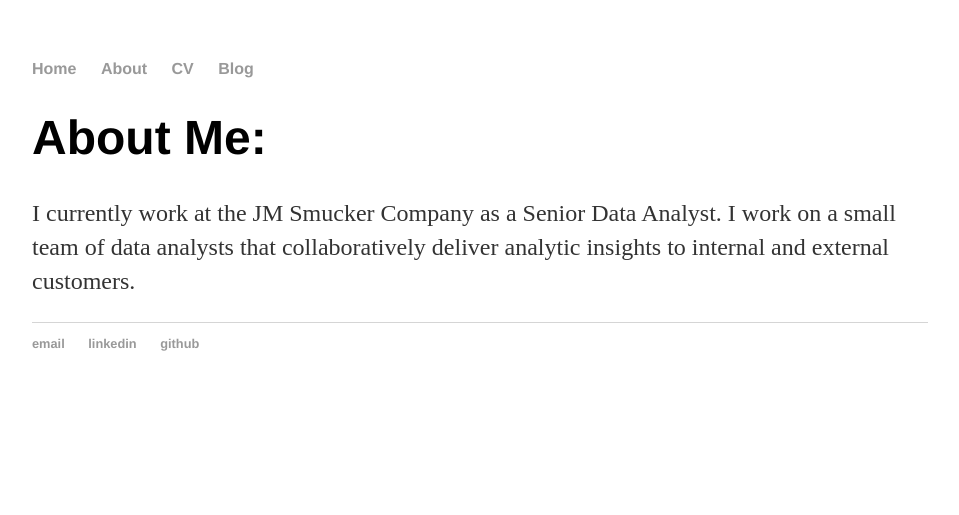
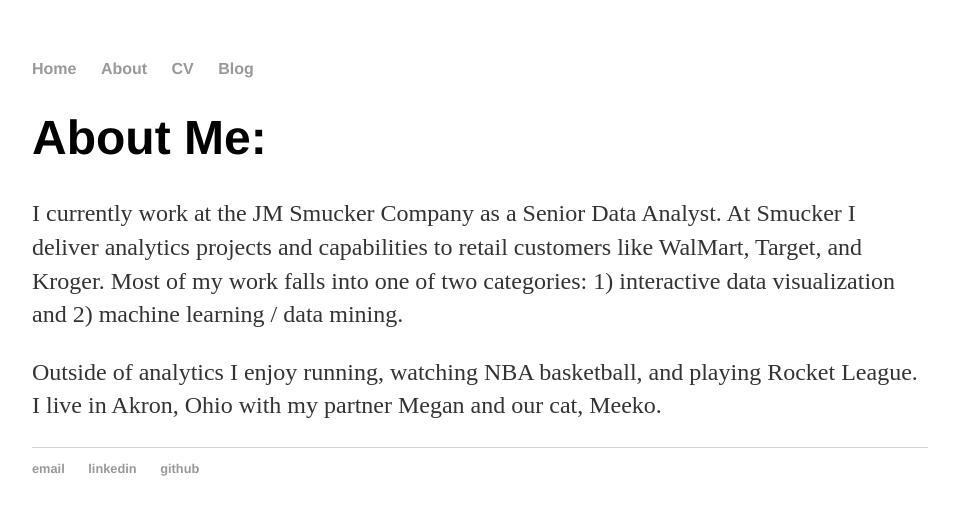
Before and after one commit to MatthewBrower/matthewbrower.github.io, a Jekyll site: the page built from about/index.html, in a window 1280 px wide. Shown: the top 515 px of the page, without its empty margins (160-1119 px from the left). Built offline with Jekyll 4.4.1, drawn with Linux system fonts in a browser that asks for light colours.

Commit message:
Updated about me

```diff
--- a/about/index.html
+++ b/about/index.html
@@ -4,5 +4,7 @@
 ---
 <div class="blurb">
 	<h1>About Me:</h1>
-	<p>I currently work at the JM Smucker Company as a Senior Data Analyst.  I work on a small team of data analysts that collaboratively deliver analytic insights to internal and external customers.</p>
+	<p>I currently work at the JM Smucker Company as a Senior Data Analyst.  At Smucker I deliver analytics projects and capabilities to retail customers like WalMart, Target, and Kroger.  Most of my work falls into one of two categories: 1) interactive data visualization and 2) machine learning / data mining.</p>
+
+	<p>Outside of analytics I enjoy running, watching NBA basketball, and playing Rocket League.  I live in Akron, Ohio with my partner Megan and our cat, Meeko.</p>
 </div><!-- /.blurb -->
```
